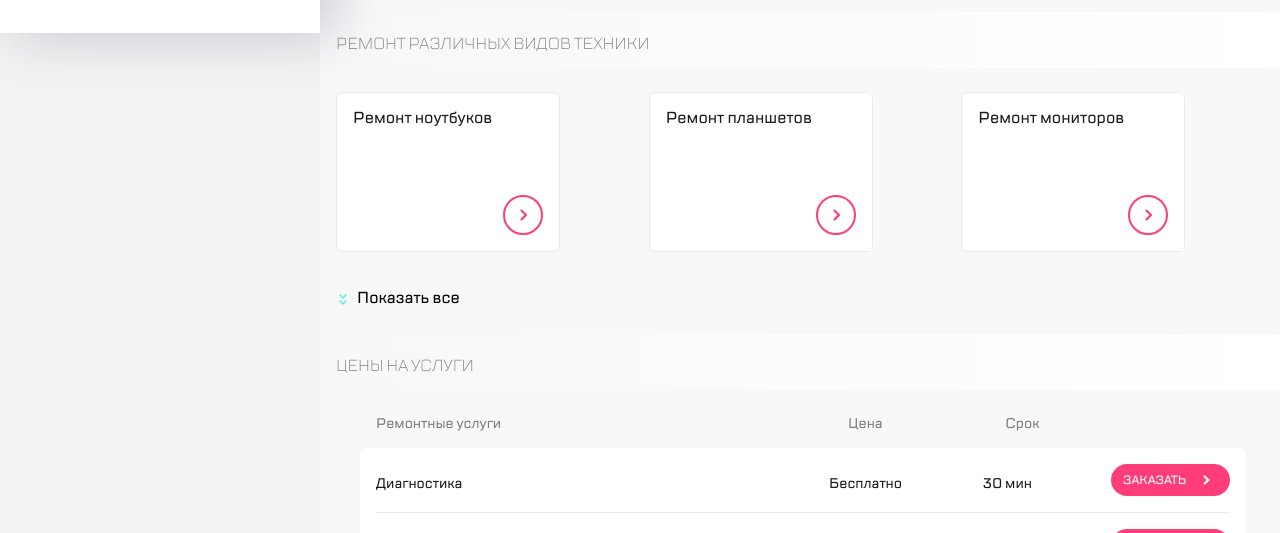
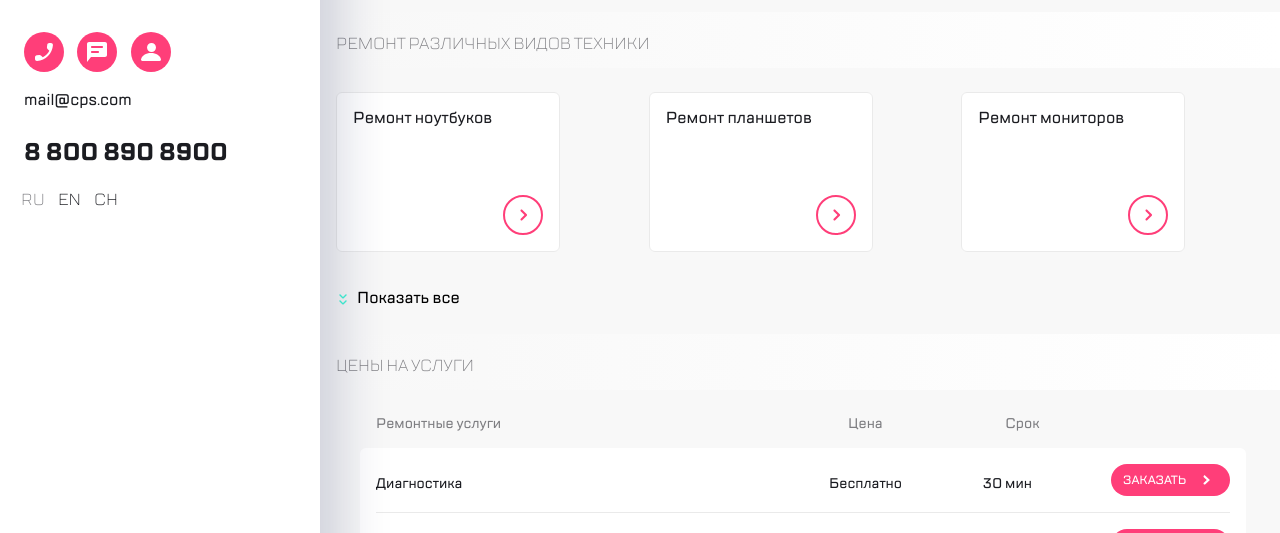
Before and after one commit to Kostanios/jm1-6, a website built with webpack: page src/index.html in a window 1280 px wide. Shown: the part 767-1300 px from the top of the page. Built offline with nearby package versions, Linux system fonts and the light colour scheme.

Commit message:
fixed aside menu

```diff
--- a/src/scss/page__aside-menu/page__aside-menu.scss
+++ b/src/scss/page__aside-menu/page__aside-menu.scss
@@ -1,12 +1,10 @@
 .page__aside-menu {
   display: flex;
   flex-direction: column;
-  height: 100vh;
   width: 0;
   padding: 0;
   bottom: 0;
-  overflow-y: auto;
-  overflow-x: hidden;
+  overflow: hidden;
 
   @media (min-width: 1120px) {
     width: 320px;
@@ -97,7 +95,7 @@
   .aside-menus__footer {
     display: flex;
     margin-left: 24px;
-    height: 100%;
+    margin-top: 300px;
     flex-direction: column;
     align-items: flex-start;
     justify-content: flex-end;
--- a/src/scss/page__wrappers/page__wrappers.scss
+++ b/src/scss/page__wrappers/page__wrappers.scss
@@ -1,10 +1,14 @@
 .page__wrappers {
   font-family: 'Conv_TTLakes-Bold', Helvetica, sans-serif;
+
+  @media (min-width: 1120px) {
+    position: relative;
+    max-width: 1980px;
+  }
 
   margin: 0 auto;
   min-width: 0;
   width: 100%;
-  height: 100%;
   background-color: $background-color;
   align-items: center;
 
```
Also changed, not shown: src/scss/page__aside-menu/page__aside-menu.css, 1 other file.
